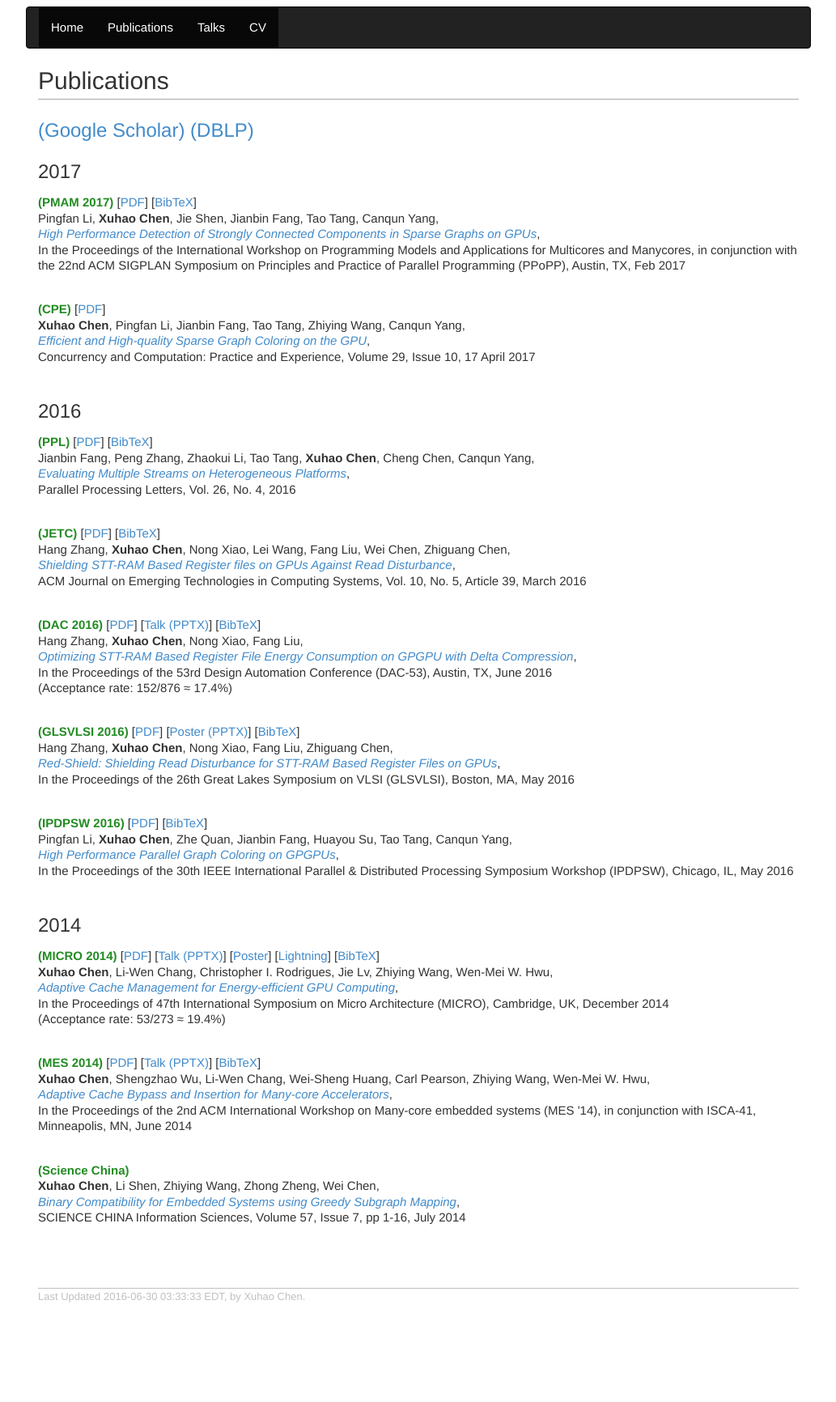
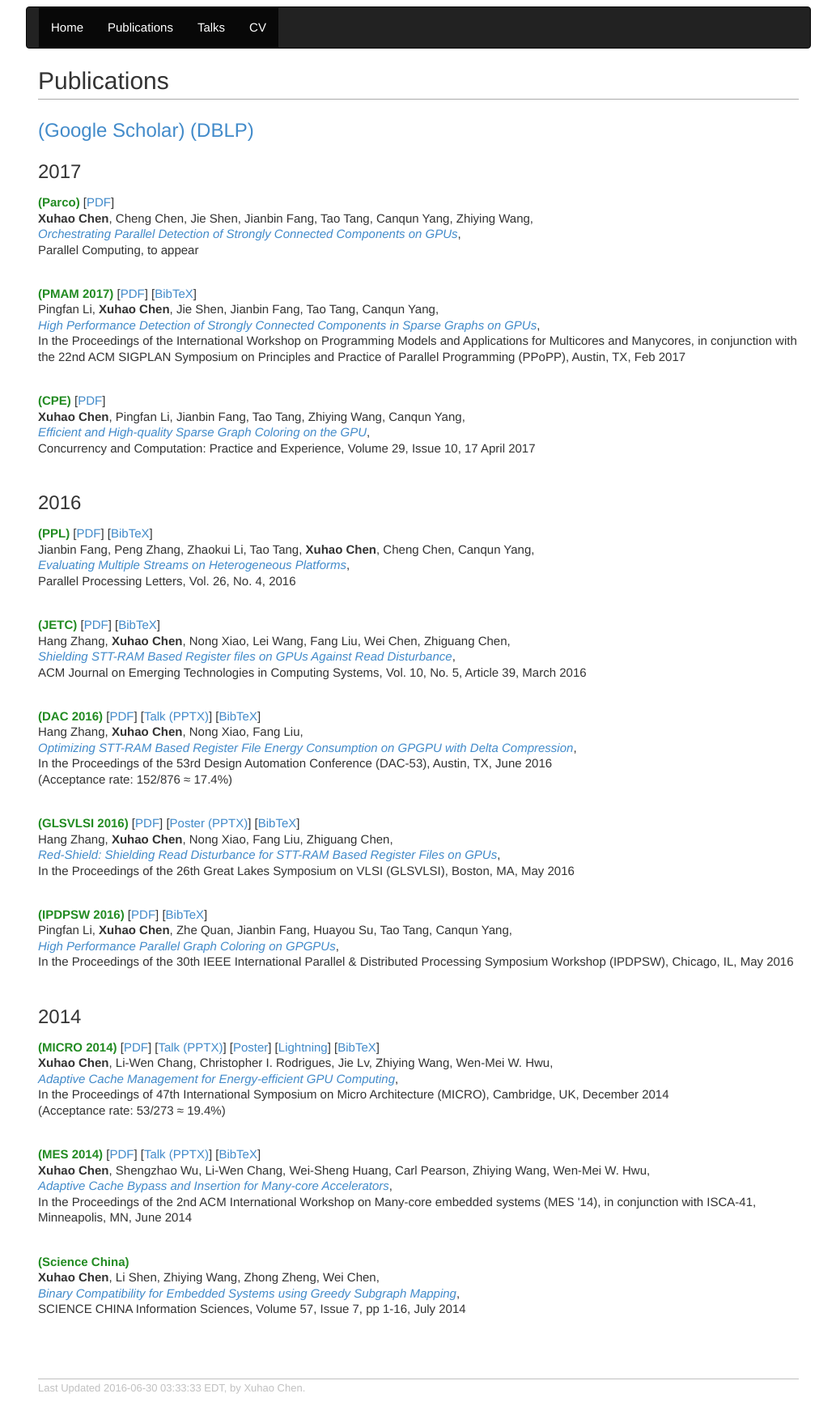
Before and after one commit to chenxuhao/chenxuhao.github.io, a Jekyll site: the page built from pubs.html, in a window 1280 px wide. Shown: the whole page at 81% size, without its empty margins (123-1156 px from the left). Built offline with Jekyll 4.4.1, drawn with Linux system fonts in a browser that asks for light colours; before the commit the page ends 1619 px from its top, so only the background shows below that.

Commit message:
add parco

```diff
--- a/pubs.html
+++ b/pubs.html
@@ -7,6 +7,14 @@
 <a href="http://dblp.uni-trier.de/pers/hd/c/Chen:Xuhao">(DBLP)</a></h3>
 
 <h3>2017 </h3>
+<p><b><span style="color: forestgreen">(Parco)</span></b>
+[<a href="http://arxiv.org/pdf/1606.06025v1.pdf">PDF</a>] <br />
+<b>Xuhao Chen</b>, Cheng Chen, Jie Shen, Jianbin Fang, Tao Tang, Canqun Yang, Zhiying Wang,<br />
+<a href="http://arxiv.org/pdf/1606.06025v1.pdf">
+<i>Orchestrating Parallel Detection of Strongly Connected Components on GPUs</i></a>, <br />
+Parallel Computing, to appear<br /></p>
+<h3></h3>
+
 <p><b><span style="color: forestgreen">(PMAM 2017)</span></b>
 [<a href="docs/pmam-2017.pdf">PDF</a>]
 [<a href="docs/pmam-2017-bib.txt">BibTeX</a>] <br />
```
